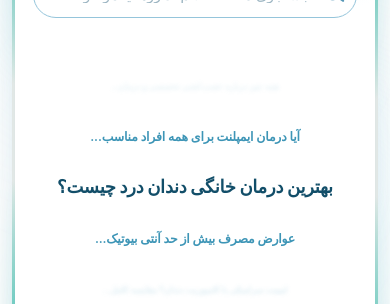
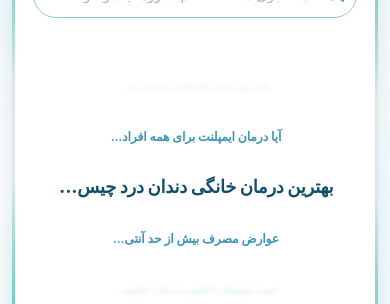
Before and after one commit to Mahdi-MMD/gholipour-dental-clinic, a Next.js app: page /articles in a window 390 px wide. Shown: the part 308-612 px from the top of the page. Built offline with nearby package versions, Linux system fonts and the light colour scheme; a small style sheet from the web is missing; a web font is replaced by a local one.

Commit message:
fix(articles): discrete 1-slide vertical touch snapping and right safe margin with ellipsis shrinkage

```diff
--- a/src/app/articles.css
+++ b/src/app/articles.css
@@ -426,7 +426,6 @@
               opacity 0.65s cubic-bezier(0.22, 1, 0.36, 1);
 }
 
-/* Exact Title Link: ONLY catches mouse directly on text */
 .article-exact-title-link {
   pointer-events: auto;
   text-decoration: none;
@@ -436,6 +435,10 @@
   padding: 4px 18px;
   border-radius: 14px;
   cursor: pointer;
+  max-width: 90%;
+  overflow: hidden;
+  text-overflow: ellipsis;
+  box-sizing: border-box;
 }
 
 .title-text-inner {
@@ -748,10 +751,12 @@
     font-size: 11px;
   }
   .article-exact-title-link {
-    padding: 3px 2px;
-    max-width: 99%; /* Expand titles closer to borders */
+    padding: 3px 6px 3px 8px;
+    max-width: 92%; /* Safe margin from borders */
     overflow: hidden;
     text-overflow: ellipsis;
+    white-space: nowrap;
+    display: inline-block;
   }
   .articles-drawer-hint {
     margin-top: 14px;
--- a/src/app/articles/page.tsx
+++ b/src/app/articles/page.tsx
@@ -30,12 +30,21 @@ interface SearchResultItem extends ArticleItem {
   score?: number;
 }
 
-// Smart Title Compressor: Truncates long titles gracefully by word count with ellipsis
-function formatWheelTitle(title: string, maxWords: number = 8): string {
+// Smart Title Compressor: Truncates long titles gracefully by word count and char limit with ellipsis
+function formatWheelTitle(title: string, maxWords: number = 8, maxChars: number = 42): string {
   if (!title) return '';
-  const words = title.trim().split(/\s+/);
-  if (words.length <= maxWords) return title;
-  return words.slice(0, maxWords).join(' ') + '...';
+  const trimmed = title.trim();
+  const words = trimmed.split(/\s+/);
+
+  if (words.length > maxWords) {
+    return words.slice(0, maxWords).join(' ') + '...';
+  }
+
+  if (trimmed.length > maxChars) {
+    return trimmed.slice(0, maxChars).trim() + '...';
+  }
+
+  return trimmed;
 }
 
 export default function ArticlesPage() {
@@ -301,7 +310,13 @@ export default function ArticlesPage() {
                     slidesPerView={5}
                     centeredSlides={true}
                     loop={totalCount >= 5}
-                    speed={800}
+                    speed={600}
+                    slideToClickedSlide={true}
+                    freeMode={false}
+                    touchRatio={1}
+                    touchAngle={45}
+                    threshold={10}
+                    resistanceRatio={0.5}
                     mousewheel={{
                       forceToAxis: true,
                       releaseOnEdges: false,
@@ -340,10 +355,10 @@ export default function ArticlesPage() {
                                 className="article-exact-title-link"
                               >
                                 <span className="title-text-inner title-desktop">
-                                  {formatWheelTitle(item.title, 8)}
+                                  {formatWheelTitle(item.title, 8, 48)}
                                 </span>
                                 <span className="title-text-inner title-mobile">
-                                  {formatWheelTitle(item.title, 7)}
+                                  {formatWheelTitle(item.title, 6, 32)}
                                 </span>
                               </Link>
                             </div>
```
